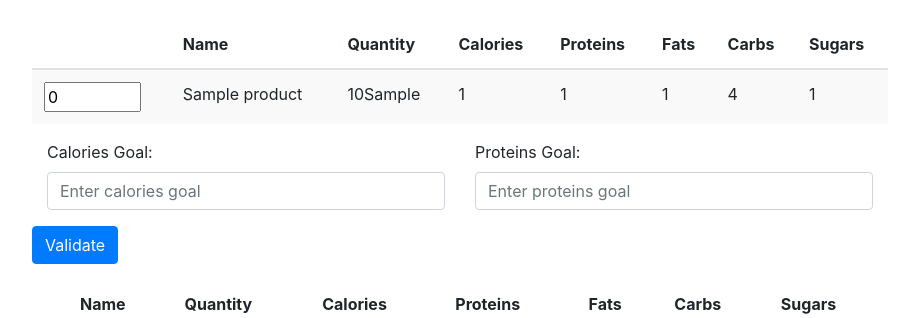
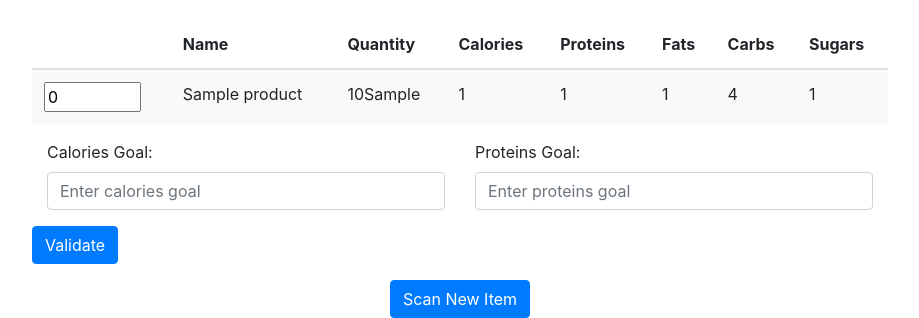
Before and after one commit to LoicRcp/DietApp, a Flask app: page / in a window 1280 px wide. Shown: the top 318 px of the page, without its empty margins (180-1099 px from the left). Run offline with Flask 3, Linux system fonts and the light colour scheme; tables that the repository leaves empty hold one stand-in row (values such as "Sample post"); lists and menus that the app fills with data are empty; some libraries are stand-ins or nearby versions.

Commit message:
Added Scan button + reformat

```diff
--- a/templates/index.html
+++ b/templates/index.html
@@ -59,7 +59,9 @@
         /* Style the checkboxes */
         input[type="checkbox"] {
             transform: scale(1.5);
-    }}
+        }
+
+        }
     </style>
 </head>
 <body>
@@ -100,19 +102,25 @@
             <div class="col-md-6">
                 <div class="form-group">
                     <label for="calories">Calories Goal:</label>
-            <input type="number" class="form-control" id="calories" name="calories" placeholder="Enter calories goal">
+                    <input type="number" class="form-control" id="calories" name="calories"
+                           placeholder="Enter calories goal">
                 </div>
             </div>
             <div class="col-md-6">
                 <div class="form-group">
                     <label for="proteins">Proteins Goal:</label>
-            <input type="number" class="form-control" id="proteins" name="proteins" placeholder="Enter proteins goal">
+                    <input type="number" class="form-control" id="proteins" name="proteins"
+                           placeholder="Enter proteins goal">
                 </div>
             </div>
         </div>
         <div class="form-group">
             <button id="submit-button" type="button" class="btn btn-primary">Validate</button>
         </div>
+        <div class="text-center mt-3">
+            <a href="{{ url_for('scan') }}" class="btn btn-primary">Scan New Item</a>
+        </div>
+
         <table class="table table-striped" id="result-table">
             <thead>
             <tr>
@@ -137,7 +145,7 @@
 
 <script>
 
-    function getTableData(){
+    function getTableData() {
         // Get the table element
         var table = document.getElementById('my-table');
         // Create an array to hold the table data
@@ -161,7 +169,7 @@
         return data;
     }
 
-    function sendData(){
+    function sendData() {
 
         var tableData = getTableData();
         let calories_goal = document.getElementById("calories").value;
@@ -174,7 +182,7 @@
         var xhr = new XMLHttpRequest();
         xhr.open('POST', '/get-meal-plan');
         xhr.setRequestHeader('Content-Type', 'application/json');
-        xhr.onload = function() {
+        xhr.onload = function () {
             var data = JSON.parse(xhr.responseText);
             populateResultTable(data);
         };
@@ -199,11 +207,10 @@
         }
     }
 
-    document.getElementById('submit-button').addEventListener('click', function(){
+    document.getElementById('submit-button').addEventListener('click', function () {
         console.log('clicked');
         sendData();
     });
 
 
-
 </script>
--- a/templates/scan.html
+++ b/templates/scan.html
@@ -162,8 +162,7 @@
 
         // Call scanBarcode with the manually entered barcode as an argument
         onScanSuccess(manualBarcode, manualBarcode)
-}
-
+    }
 
 
     let html5QrcodeScanner = new Html5QrcodeScanner("reader", {fps: 10, qrbox: {width: 250, height: 250}}, false);
```
Lines whose indentation alone changed are shown as unchanged.
